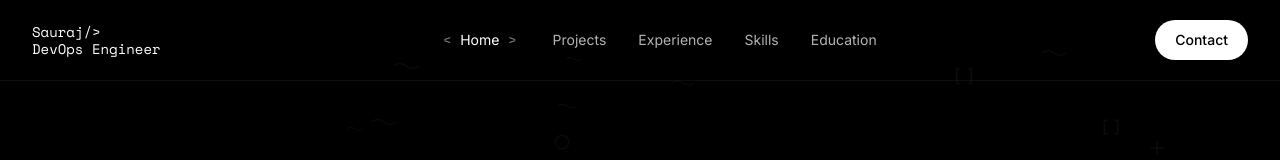
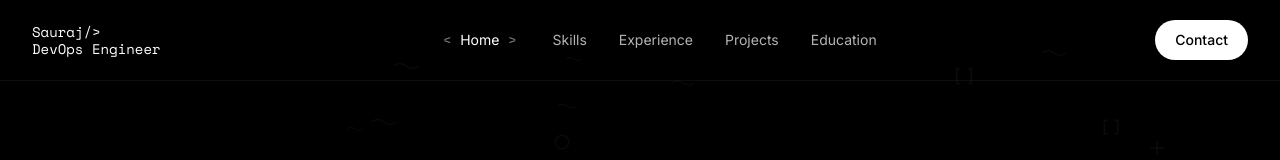
Before and after one commit to ksauraj/ksau-portfolio, a Next.js app: page / in a window 1280 px wide. Shown: the top 160 px of the page. Built offline with nearby package versions, Linux system fonts and the light colour scheme; no server answers.

Commit message:
ui: fix header section order to match page (skills second)

```diff
--- a/src/components/sections/Navbar.tsx
+++ b/src/components/sections/Navbar.tsx
@@ -3,7 +3,7 @@ import { useEffect, useState } from 'react'
 import { motion, useScroll, useTransform } from 'framer-motion'
 import { personalInfo } from '@/data/content'
 
-const links = ['Home', 'Projects', 'Experience', 'Skills', 'Education']
+const links = ['Home', 'Skills', 'Experience', 'Projects', 'Education']
 const sectionId = (link: string) => link.replace(/[^a-z]/gi, '').toLowerCase()
 
 export default function Navbar() {
```
